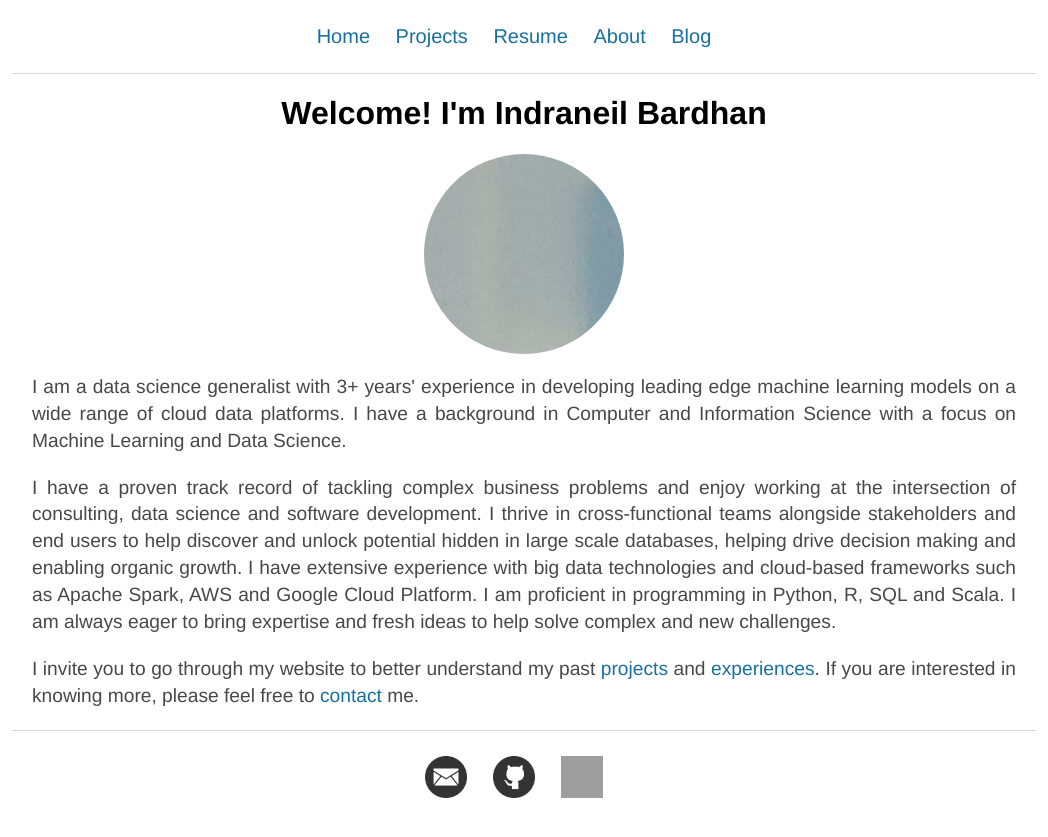
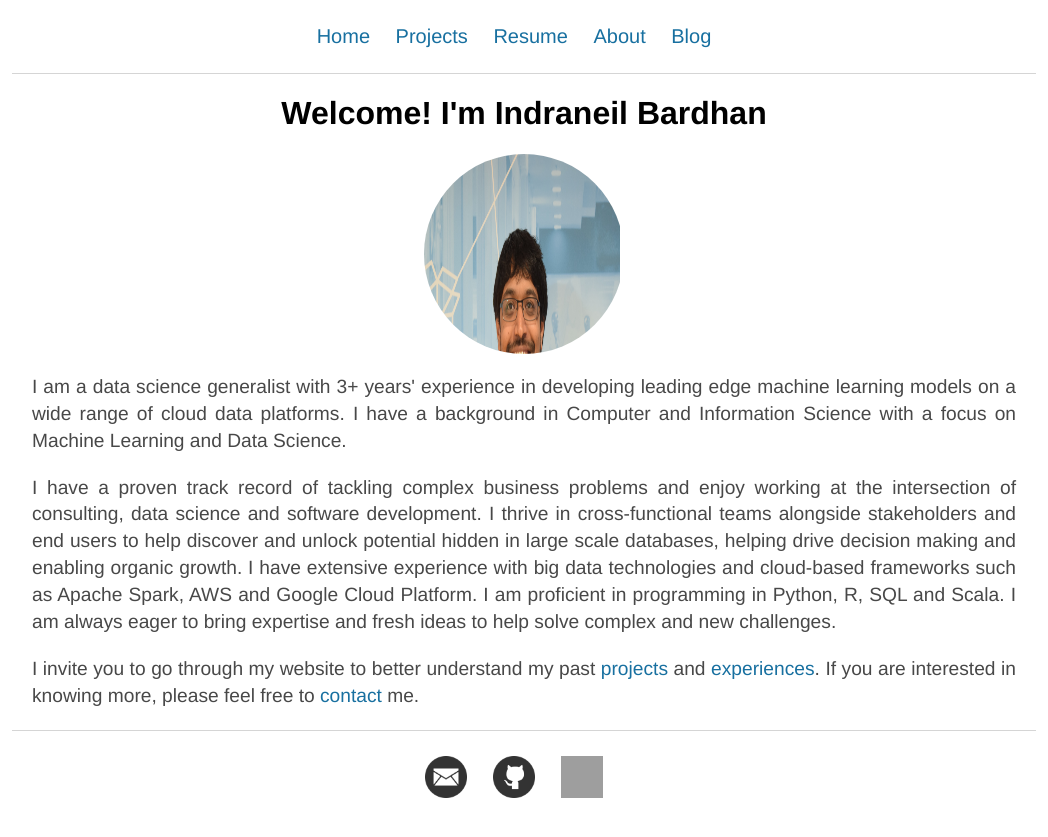
Before and after one commit to NeilBardhan/neilbardhan.github.io, a Jekyll site: the page built from index.html, in a window 1280 px wide. Shown: the top 837 px of the page, without its empty margins (116-1164 px from the left). Built offline with Jekyll 4.4.1, drawn with Linux system fonts in a browser that asks for light colours; grey boxes are pictures that could not be loaded.

Commit message:
new picture

```diff
--- a/index.html
+++ b/index.html
@@ -6,10 +6,10 @@ title: Neil's Homepage
 <center>
 	<h1>Welcome! I'm Indraneil Bardhan</h1>
 <div class="image-cropper">
-	<div class="w3-card-4">
-		<img src="/images/DSC_0007-min.JPG" alt="picture">
-	</div>
-<!-- 	<img id="main" src="/images/DSC_0007-min.jpg" alt="Photo" style="float:left;width:196px;height:350px;margin-right: 30px;margin-bottom: 30px;"> -->
+<!-- 	<div class="w3-card-4"> -->
+<!-- 		<img src="/images/DSC_0007-min.JPG" alt="picture"> -->
+<!-- 	</div> -->
+	<img id="main" src="/images/DSC_0007-min.JPG" alt="Photo" style="float:left;width:196px;height:350px;margin-right: 30px;margin-bottom: 30px;">
 <!-- 	<img src = "/images/DSC_0007-min.JPG" alt = "image" class="rounded"> -->
 </div>
 
```
